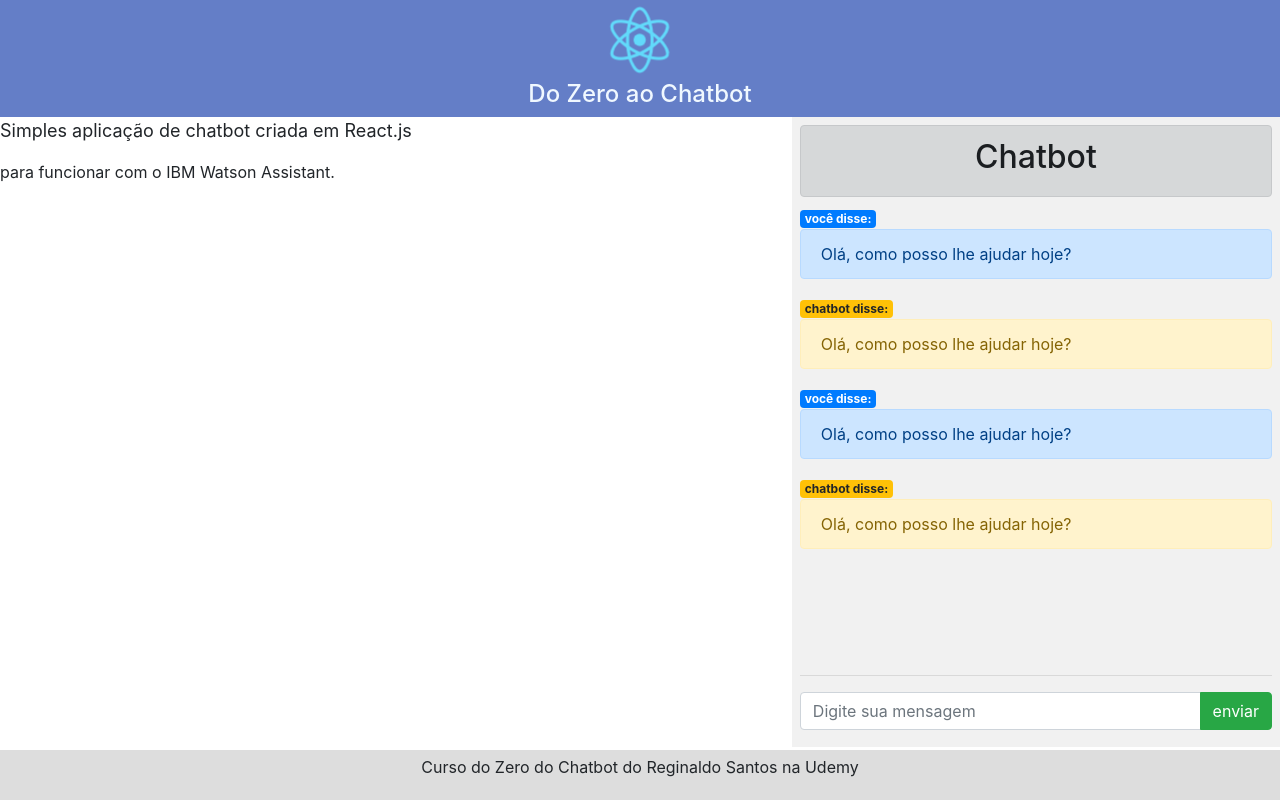
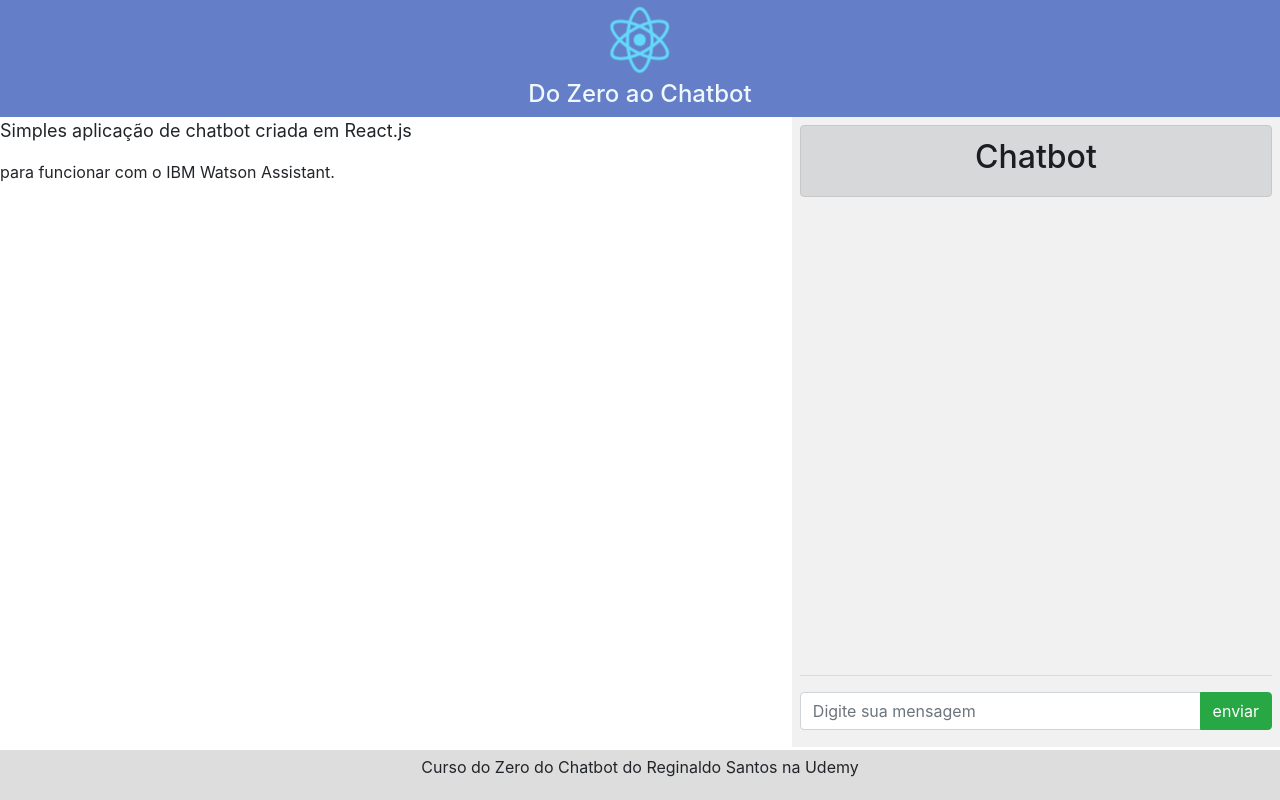
Before and after one commit to xumes/chatbot-react, a React (Create React App) app: page / in a window 1280 px wide. Built offline with nearby package versions, Linux system fonts and the light colour scheme.

Commit message:
mapStateToProps

```diff
--- a/src/Componentes/chat/ChatConversa.js
+++ b/src/Componentes/chat/ChatConversa.js
@@ -1,42 +1,46 @@
 import React, { Component } from 'react'
 import { Alert, Badge } from 'reactstrap'
+import { connect } from 'react-redux'
 
 class ChatConversa extends Component {
+
+    renderMensagem(msg, autor) {
+        return (
+            <div>
+                {
+                    autor == 'user' && <span>
+                        <Badge color='primary'>você disse:</Badge>
+                        <Alert color='primary'>{msg}</Alert>
+                    </span>
+                }
+
+                {
+                    autor == 'bot' && <span>
+                        <Badge color='warning'>chatbot disse:</Badge>
+                        <Alert color='warning'>{msg}</Alert>
+                    </span>
+                }
+            </div>
+        )
+    }
+
     render() {
         return (
             <div className='chat-conversa'>
-
-                <Badge color='primary'>
-                    você disse:
-                </Badge>
-                <Alert color='primary'>
-                    Olá, como posso lhe ajudar hoje?
-                </Alert>
-
-                <Badge color='warning'>
-                    chatbot disse:
-                </Badge>
-                <Alert color='warning'>
-                    Olá, como posso lhe ajudar hoje?
-                </Alert>
-
-                <Badge color='primary'>
-                    você disse:
-                </Badge>
-                <Alert color='primary'>
-                    Olá, como posso lhe ajudar hoje?
-                </Alert>
-
-                <Badge color='warning'>
-                    chatbot disse:
-                </Badge>
-                <Alert color='warning'>
-                    Olá, como posso lhe ajudar hoje?
-                </Alert>
-
+                {
+                    this.props.mensagens.map(key => {
+                        return this.renderMensagem(key, 'user')
+                    })
+                }
             </div>
         )
     }
 }
 
-export default ChatConversa
+const mapStateToProps = (state) => {
+    return {
+        mensagens: state.chat.mensagens
+    }
+}
+
+export default connect(mapStateToProps, null)(ChatConversa)
```
